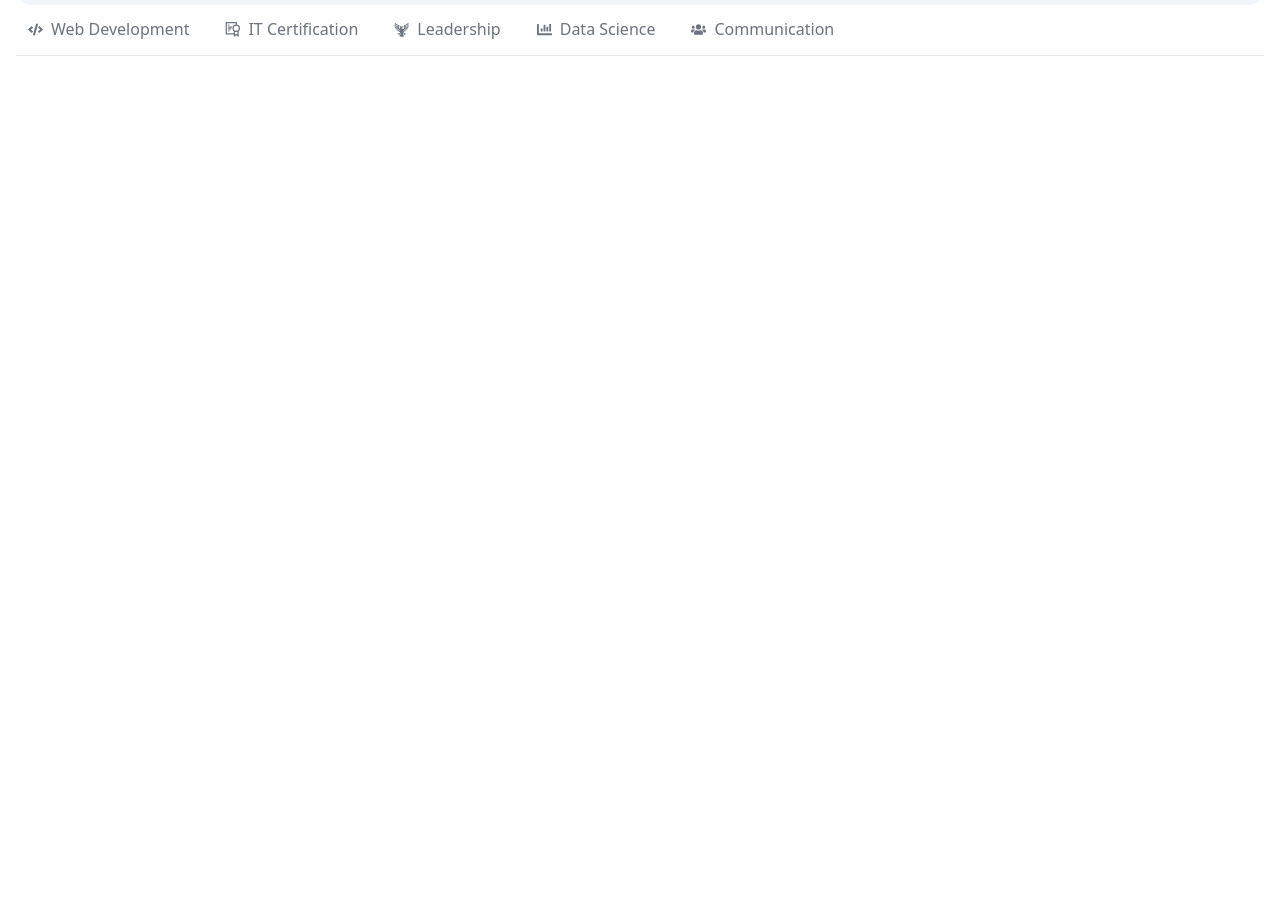
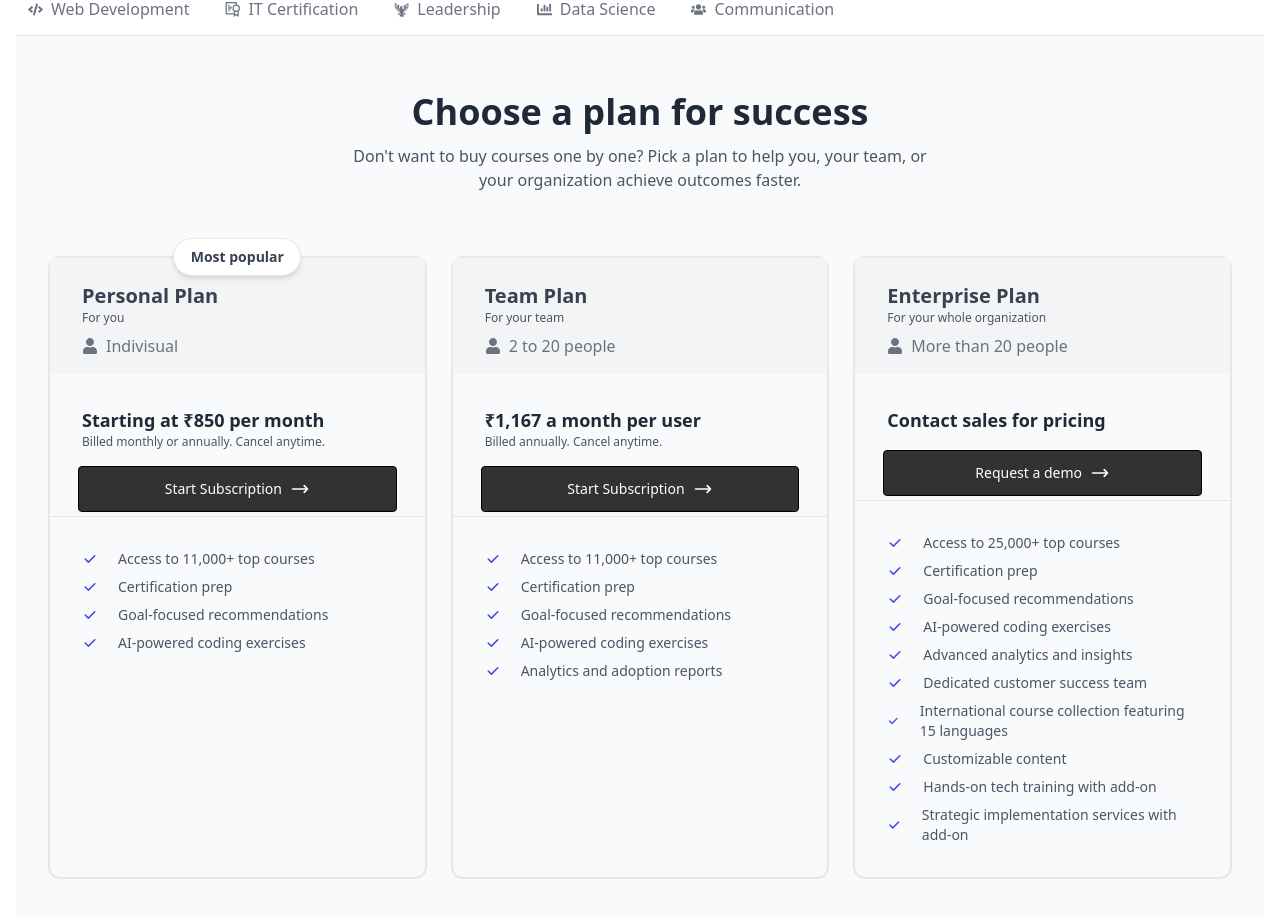
Before and after one commit to MantoshKr/eduprime, a Next.js app in the folder client/: page / in a window 1280 px wide. Shown: the part 1347-2264 px from the top of the page. Before the commit the page ends 1403 px from the top, so only its background shows below. Built offline with nearby package versions, Linux system fonts and the light colour scheme.

Commit message:
Created Pricing component, integrated it into the homepage, and established a dedicated pricingPage.

```diff
--- /dev/null
+++ b/client/components/Pricing.jsx
@@ -0,0 +1,156 @@
+import { FaUser } from "react-icons/fa";
+
+
+
+const Pricing = () => {
+  const plans = [
+    {
+      name: "Personal Plan",
+      for: "For you",
+      people: "Indivisual",
+      desc: "Billed monthly or annually. Cancel anytime.",
+      price: "Starting at ₹850 per month",
+      btn:"Start Subscription",
+      isMostPop: true,
+      features: [
+        "Access to 11,000+ top courses",
+        " Certification prep",
+        " Goal-focused recommendations",
+        "AI-powered coding exercises",
+      ],
+    },
+    {
+      name: "Team Plan",
+      for: "For your team",
+      people: "2 to 20 people",
+      desc: "Billed annually. Cancel anytime.",
+      price: "₹1,167 a month per user",
+      btn:"Start Subscription",
+      isMostPop: false,
+      features: [
+        " Access to 11,000+ top courses",
+        "Certification prep",
+        " Goal-focused recommendations",
+        " AI-powered coding exercises",
+        " Analytics and adoption reports",
+      ],
+    },
+    {
+      name: "Enterprise Plan",
+      for: "For your whole organization",
+      people: "More than 20 people",
+      desc: "",
+      price: "Contact sales for pricing",
+      btn:"Request a demo",
+      isMostPop: false,
+      features: [
+        "Access to 25,000+ top courses",
+        "Certification prep",
+        " Goal-focused recommendations",
+        "  AI-powered coding exercises",
+        " Advanced analytics and insights",
+        " Dedicated customer success team",
+        "International course collection featuring 15 languages",
+        " Customizable content",
+        "Hands-on tech training with add-on",
+        " Strategic implementation services with add-on",
+      ],
+    },
+  ];
+
+  return (
+    <section className="py-14 bg-slate-50">
+      <div className="max-w-screen-xl mx-auto px-4 text-gray-600 md:px-8">
+        <div className="relative max-w-xl mx-auto sm:text-center">
+          <h3 className="text-gray-800 text-3xl font-semibold sm:text-4xl">
+          Choose a plan for success
+          </h3>
+          <div className="mt-3 max-w-xl">
+            <p>
+            Don't want to buy courses one by one? Pick a plan to help you, your team, or your organization achieve outcomes faster.
+            </p>
+          </div>
+        </div>
+        <div className="mt-16 justify-center gap-6 sm:grid sm:grid-cols-2 sm:space-y-0 lg:grid-cols-3">
+          {plans.map((item, idx) => (
+            <div
+              key={idx}
+              className={`relative flex-1 flex items-stretch flex-col rounded-xl border-2 mt-6 sm:mt-0 ${
+                item.isMostPop ? "mt-10" : ""
+              }`}
+            >
+              {item.isMostPop ? (
+                <span className="w-32 absolute -top-5 left-0 right-0 mx-auto px-3 py-2 rounded-full border shadow-md bg-white text-center text-gray-700 text-sm font-semibold">
+                  Most popular
+                </span>
+              ) : (
+                ""
+              )}
+              <div className=" border-b flex flex-col">
+                <div className=" pt-6 px-8 pb-4 flex flex-col bg-gray-100">
+                  <span className="text-gray-700 text-xl font-bold ">
+                    {item.name}
+                  </span>
+                  <span className="text-xs">{item.for}</span>
+                  <span className="text-md mt-2 flex gap-2 items-center text-gray-500">
+                    <FaUser />
+                    {item.people}
+                  </span>
+                </div>
+                <div className=" pt-8 px-8 pb-4 flex flex-col">
+                  <div className="text-gray-800 text-lg font-bold">
+                    {item.price}
+                  </div>
+                  <p className="text-xs">{item.desc}</p>
+                </div>
+                <a
+                  className=" mx-7 mb-1 inline-flex items-center justify-center gap-2 rounded border border-black bg-black bg-opacity-80 px-8 py-3 text-white hover:bg-opacity-70 hover:text-white focus:outline-none focus:ring active:text-white"
+                  href="#"
+                >
+                  <span className="text-sm font-medium"> {item.btn}</span>
+
+                  <svg
+                    className="size-5 rtl:rotate-180"
+                    xmlns="http://www.w3.org/2000/svg"
+                    fill="none"
+                    viewBox="0 0 24 24"
+                    stroke="currentColor"
+                  >
+                    <path
+                      strokeLinecap="round"
+                      strokeLinejoin="round"
+                      strokeWidth="2"
+                      d="M17 8l4 4m0 0l-4 4m4-4H3"
+                    />
+                  </svg>
+                </a>
+              </div>
+              <ul className="p-8 space-y-2 text-sm">
+
+                {item.features.map((featureItem, idx) => (
+                  <li key={idx} className="flex items-center gap-5">
+                    <svg
+                      xmlns="http://www.w3.org/2000/svg"
+                      className="h-4 w-4 text-indigo-600"
+                      viewBox="0 0 20 20"
+                      fill="currentColor"
+                    >
+                      <path
+                        fillRule="evenodd"
+                        d="M16.707 5.293a1 1 0 010 1.414l-8 8a1 1 0 01-1.414 0l-4-4a1 1 0 011.414-1.414L8 12.586l7.293-7.293a1 1 0 011.414 0z"
+                        clipRule="evenodd"
+                      ></path>
+                    </svg>
+                    {featureItem}
+                  </li>
+                ))}
+              </ul>
+            </div>
+          ))}
+        </div>
+      </div>
+    </section>
+  );
+}
+
+export default Pricing
--- a/client/pages/index.jsx
+++ b/client/pages/index.jsx
@@ -1,6 +1,7 @@
 import React from "react";
 import Carousel from "../components/Carousel";
 import Tabs from "../components/Tabs";
+import Pricing from "../components/Pricing";
 
 
 
@@ -8,16 +9,17 @@ const Index = () => {
   return (
     <div>
       <Carousel />
-      <div className="mt-5 bg-slate-100 p-10 rounded-2xl">
-        <p className="text-4xl font-bold">
+      <div className=" bg-slate-100 p-10 rounded-2xl">
+        <p className="xl:text-4xl lg:text-3xl md:text-2xl sm:text-xl text-xl  font-bold">
           All the skills you need in one place
         </p>
-        <p className="my-3 text-xl">
+        <p className="my-3 xl:text-xl lg:text-lg md:text-md sm:text-sm text-sm">
         From critical skills to technical topics, EduPrime supports your
           professional development.
         </p>
       </div>
       <Tabs />
+      <Pricing />
 
 
     </div>
--- /dev/null
+++ b/client/pages/pricingPage.jsx
@@ -0,0 +1,12 @@
+import React from 'react'
+import Pricing from '../components/Pricing'
+
+const pricingPage = () => {
+  return (
+    <div>
+    <Pricing />
+    </div>
+  )
+}
+
+export default pricingPage
```
